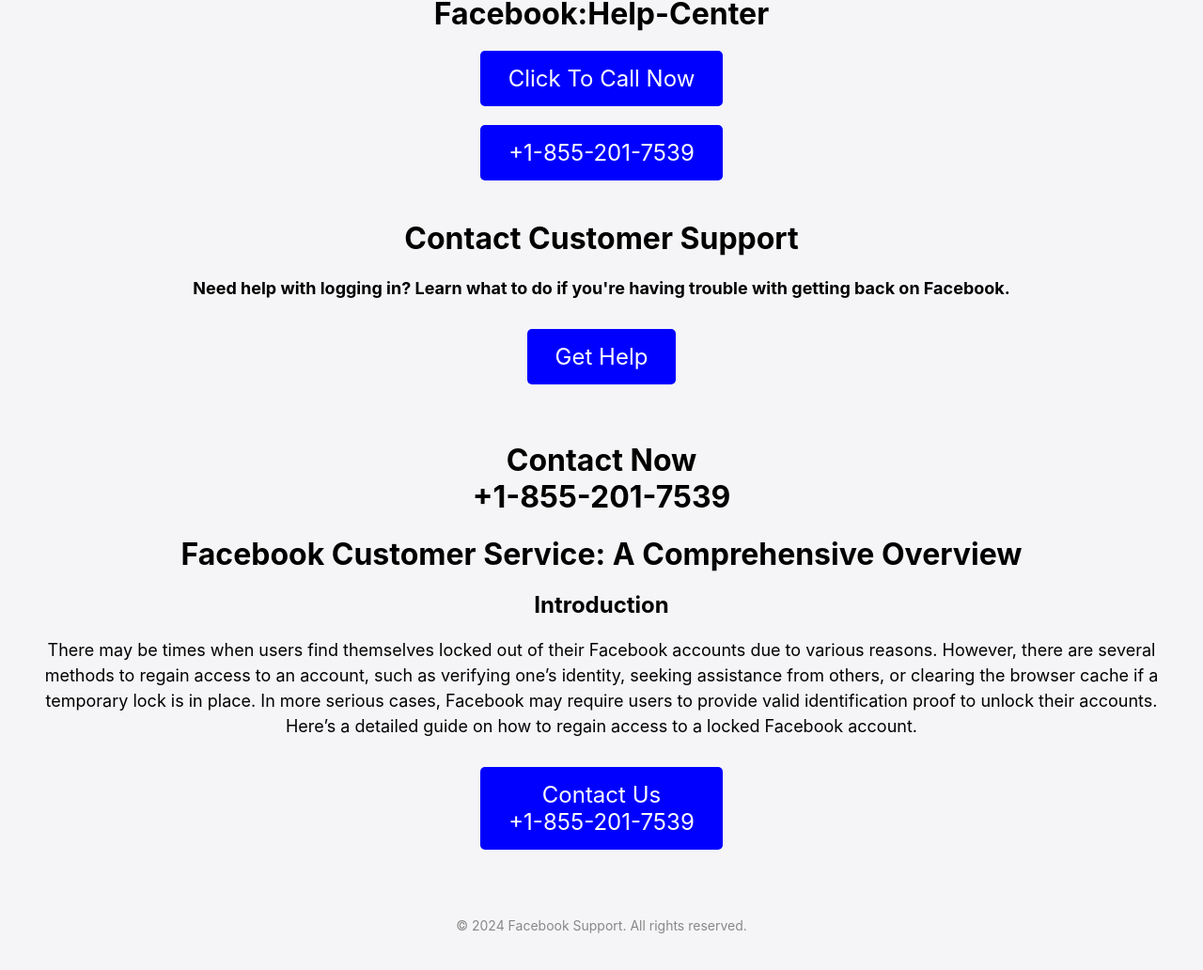
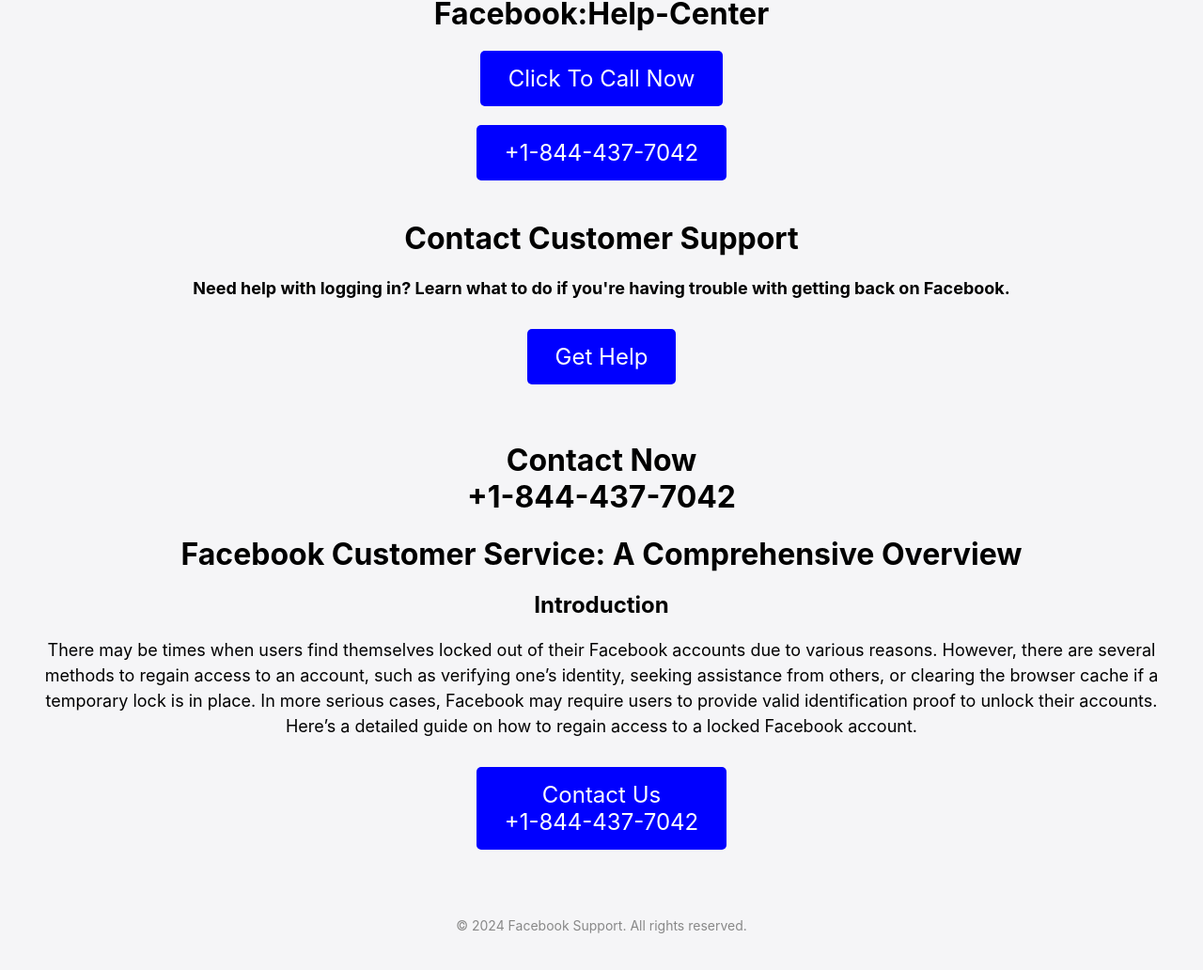
Before and after one commit to sumit17147714/fbsmartcare-24x7-assistance, a plain HTML site: page index.html in a window 1280 px wide. Shown: the part 248-1280 px from the top of the page at 94% size. Drawn offline with Linux system fonts and the light colour scheme.

Commit message:
index.html

```diff
--- a/index.html
+++ b/index.html
@@ -65,18 +65,18 @@
 
   <img src="fid.png" alt="Description of the image" width="400" height="150">
   <h1>Facebook:Help-Center </h1>
-   <a href="tel:+1-855-201-7539" class="call-button">Click To Call Now</a><br>
-   <a href="tel:+1-855-201-7539" class="call-button">+1-855-201-7539</a>
+   <a href="tel:+1-844-437-7042" class="call-button">Click To Call Now</a><br>
+   <a href="tel:+1-844-437-7042" class="call-button">+1-844-437-7042</a>
 
 
 
 		<h1>Contact Customer Support</h1>
     <p><b>Need help with logging in?
 Learn what to do if you're having trouble with getting back on Facebook.</b></p>
-<a href="tel:+1-855-201-7539" class="call-button">Get Help</a><br>
+<a href="tel:+1-844-437-7042" class="call-button">Get Help</a><br>
 
 		<br>
- <h1>Contact Now <br> +1-855-201-7539</h1>
+ <h1>Contact Now <br> +1-844-437-7042</h1>
 
  <h1>Facebook Customer Service: A Comprehensive Overview</h1>
 
@@ -86,7 +86,7 @@ Learn what to do if you're having trouble with getting back on Facebook.</b></p>
 
 
 
-  <a href="tel:+1-855-201-7539" class="call-button"> Contact Us <br> +1-855-201-7539</a>
+  <a href="tel:+1-855-201-7539" class="call-button"> Contact Us <br> +1-844-437-7042</a>
 
 
 
```
